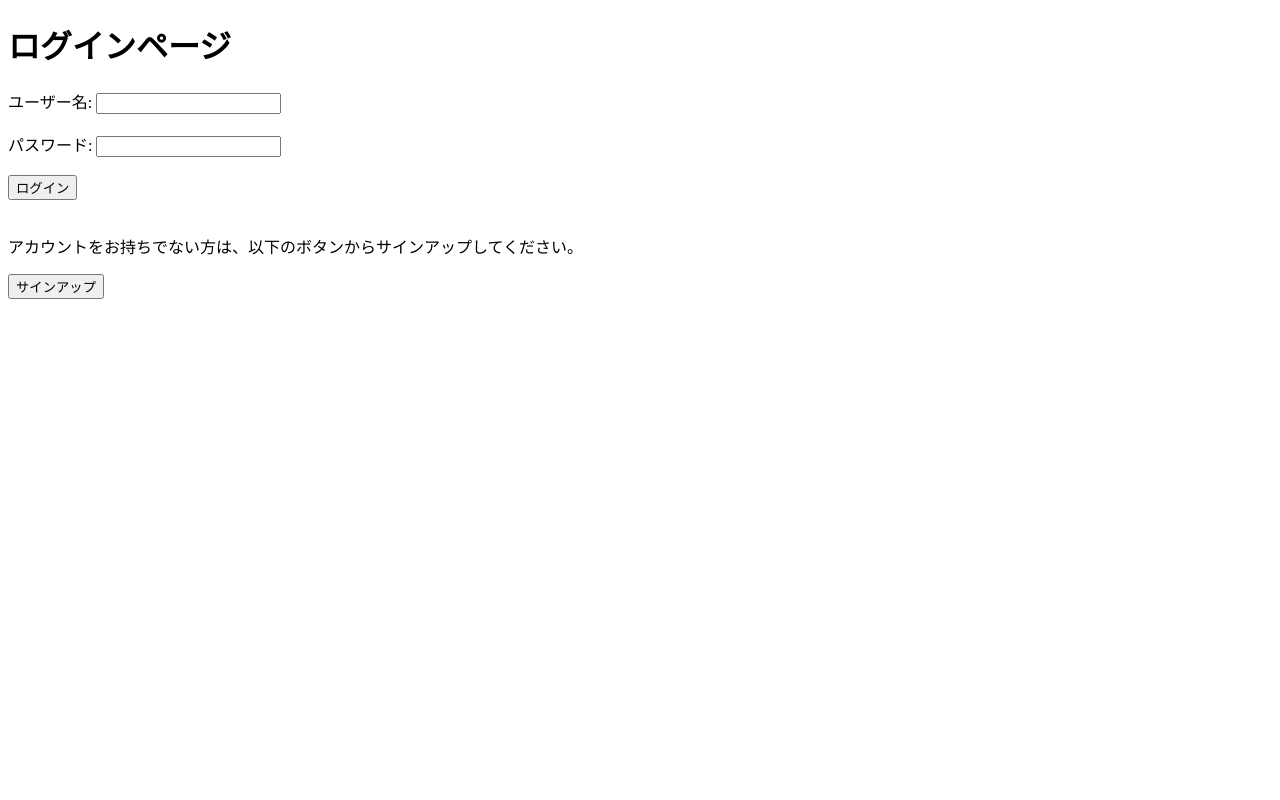
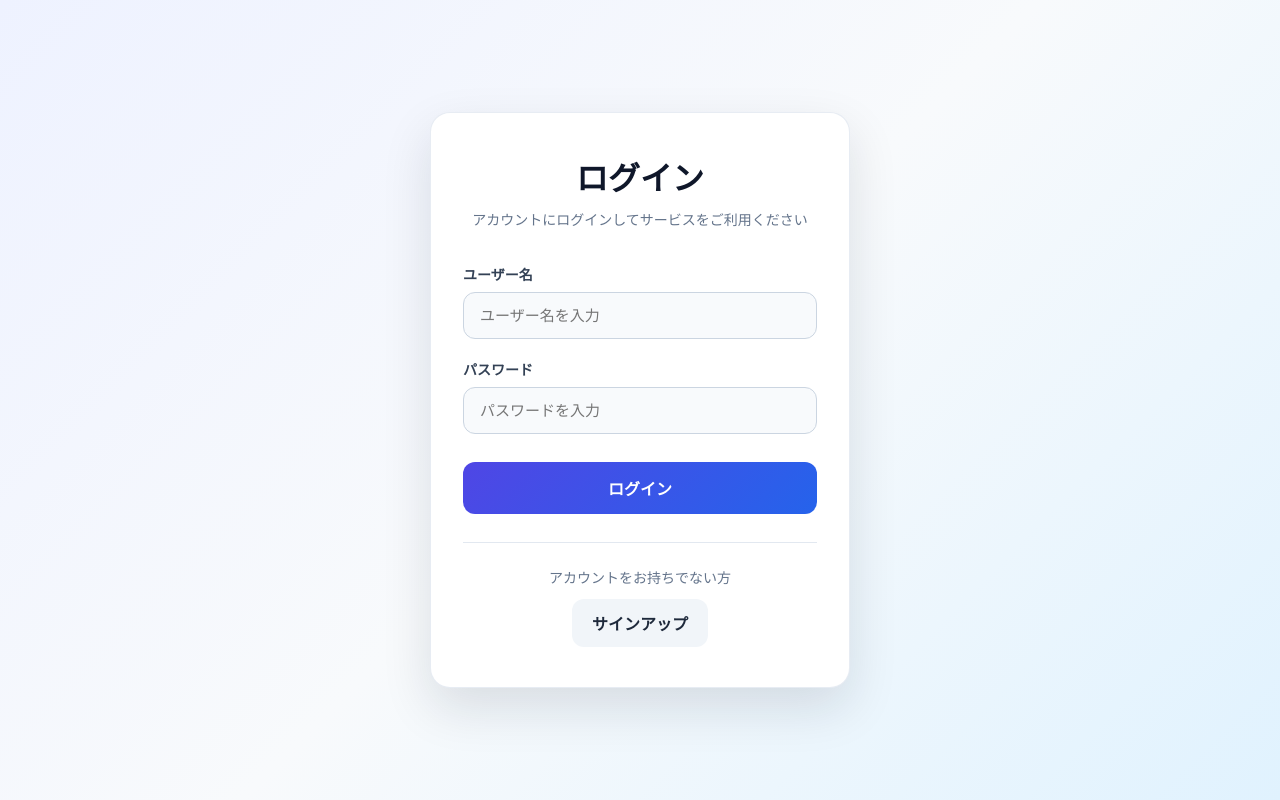
Before and after one commit to Aenu7393/ebay-support-system, a Django app: page /accounts/login/ in a window 1280 px wide. Run offline with Django 5.2, Linux system fonts and the light colour scheme.

Commit message:
login html design

```diff
--- /dev/null
+++ b/project_web/static/workweb/css/login-css.css
@@ -0,0 +1,146 @@
+* {
+    box-sizing: border-box;
+    margin: 0;
+    padding: 0;
+}
+
+body {
+    font-family: "Hiragino Sans", "Yu Gothic", "Meiryo", sans-serif;
+    background: linear-gradient(135deg, #eef2ff 0%, #f8fafc 50%, #e0f2fe 100%);
+    min-height: 100vh;
+    color: #1e293b;
+}
+
+.login-page {
+    min-height: 100vh;
+    display: flex;
+    align-items: center;
+    justify-content: center;
+    padding: 24px;
+}
+
+.login-card {
+    width: 100%;
+    max-width: 420px;
+    background: #ffffff;
+    border-radius: 20px;
+    padding: 40px 32px;
+    box-shadow: 0 20px 50px rgba(15, 23, 42, 0.12);
+    border: 1px solid rgba(226, 232, 240, 0.8);
+}
+
+.login-header {
+    text-align: center;
+    margin-bottom: 32px;
+}
+
+.login-header h1 {
+    font-size: 32px;
+    margin-bottom: 10px;
+    color: #0f172a;
+}
+
+.login-header p {
+    font-size: 14px;
+    color: #64748b;
+    line-height: 1.6;
+}
+
+.login-form {
+    display: flex;
+    flex-direction: column;
+    gap: 20px;
+}
+
+.form-group {
+    display: flex;
+    flex-direction: column;
+    gap: 8px;
+}
+
+.form-group label {
+    font-size: 14px;
+    font-weight: 600;
+    color: #334155;
+}
+
+.form-group input {
+    width: 100%;
+    padding: 14px 16px;
+    border: 1px solid #cbd5e1;
+    border-radius: 12px;
+    font-size: 15px;
+    background-color: #f8fafc;
+    transition: all 0.2s ease;
+    outline: none;
+}
+
+.form-group input:focus {
+    border-color: #6366f1;
+    background-color: #ffffff;
+    box-shadow: 0 0 0 4px rgba(99, 102, 241, 0.12);
+}
+
+.login-button {
+    margin-top: 8px;
+    width: 100%;
+    padding: 14px 16px;
+    border: none;
+    border-radius: 12px;
+    background: linear-gradient(135deg, #4f46e5, #2563eb);
+    color: white;
+    font-size: 16px;
+    font-weight: 700;
+    cursor: pointer;
+    transition: transform 0.15s ease, box-shadow 0.2s ease, opacity 0.2s ease;
+}
+
+.login-button:hover {
+    transform: translateY(-1px);
+    box-shadow: 0 12px 24px rgba(37, 99, 235, 0.22);
+}
+
+.login-button:active {
+    transform: translateY(0);
+    opacity: 0.95;
+}
+
+.signup-section {
+    margin-top: 28px;
+    text-align: center;
+    border-top: 1px solid #e2e8f0;
+    padding-top: 24px;
+}
+
+.signup-section p {
+    font-size: 14px;
+    color: #64748b;
+    margin-bottom: 12px;
+}
+
+.signup-button {
+    display: inline-block;
+    text-decoration: none;
+    padding: 12px 20px;
+    border-radius: 12px;
+    background-color: #f1f5f9;
+    color: #1e293b;
+    font-weight: 700;
+    transition: background-color 0.2s ease, transform 0.15s ease;
+}
+
+.signup-button:hover {
+    background-color: #e2e8f0;
+    transform: translateY(-1px);
+}
+
+@media (max-width: 480px) {
+    .login-card {
+        padding: 32px 20px;
+        border-radius: 16px;
+    }
+
+    .login-header h1 {
+        font-size: 28px;
+    }
+}
--- a/project_web/templates/work1/login.html
+++ b/project_web/templates/work1/login.html
@@ -4,23 +4,38 @@
     <meta charset="UTF-8">
     <meta name="viewport" content="width=device-width, initial-scale=1.0">
     <title>ログイン</title>
+    {% load static %}
+    <link rel="stylesheet" href="{% static 'workweb/css/login-css.css' %}">
 </head>
 <body>
-    <h1>ログインページ</h1>
-    <form method="post">
-        {% csrf_token %}
-        <label for="username">ユーザー名:</label>
-        <input type="text" name="username" required><br><br>
-        <label for="password">パスワード:</label>
-        <input type="password" name="password" required><br><br>
-        <button type="submit">ログイン</button>
-    </form>
+    <div class="login-page">
+        <div class="login-card">
+            <div class="login-header">
+                <h1>ログイン</h1>
+                <p>アカウントにログインしてサービスをご利用ください</p>
+            </div>
 
-    <br> <!-- スペースを追加 -->
-    <p>アカウントをお持ちでない方は、以下のボタンからサインアップしてください。</p>
-    <a href="{% url 'work1:signup' %}">
-        <button type="button">サインアップ</button>
-    </a>
+            <form method="post" class="login-form">
+                {% csrf_token %}
 
+                <div class="form-group">
+                    <label for="username">ユーザー名</label>
+                    <input type="text" id="username" name="username" placeholder="ユーザー名を入力" required>
+                </div>
+
+                <div class="form-group">
+                    <label for="password">パスワード</label>
+                    <input type="password" id="password" name="password" placeholder="パスワードを入力" required>
+                </div>
+
+                <button type="submit" class="login-button">ログイン</button>
+            </form>
+
+            <div class="signup-section">
+                <p>アカウントをお持ちでない方</p>
+                <a href="{% url 'work1:signup' %}" class="signup-button">サインアップ</a>
+            </div>
+        </div>
+    </div>
 </body>
 </html>
```
